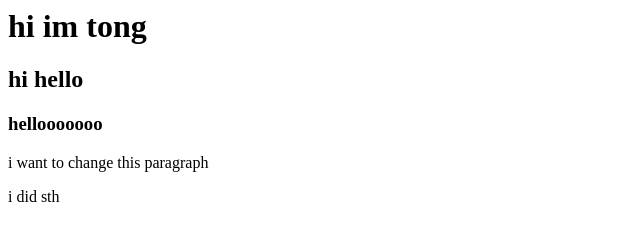
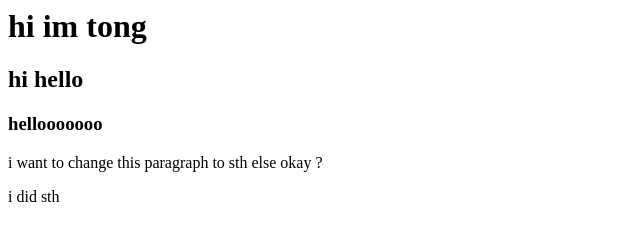
Before and after one commit to heisernbergg0942/git-lab-01, a plain HTML site: page index.html in a window 1280 px wide. Shown: the full height of the page, 0-640 px from the left. Drawn offline with Linux system fonts and the light colour scheme.

Commit message:
somebody else

```diff
--- a/index.html
+++ b/index.html
@@ -4,6 +4,6 @@
 
 <h3>hellooooooo</h3>
 
-<p>i want to change this paragraph</p>
+<p>i want to change this paragraph to sth else okay ?</p>
 
 <div>i did sth</div>
```
